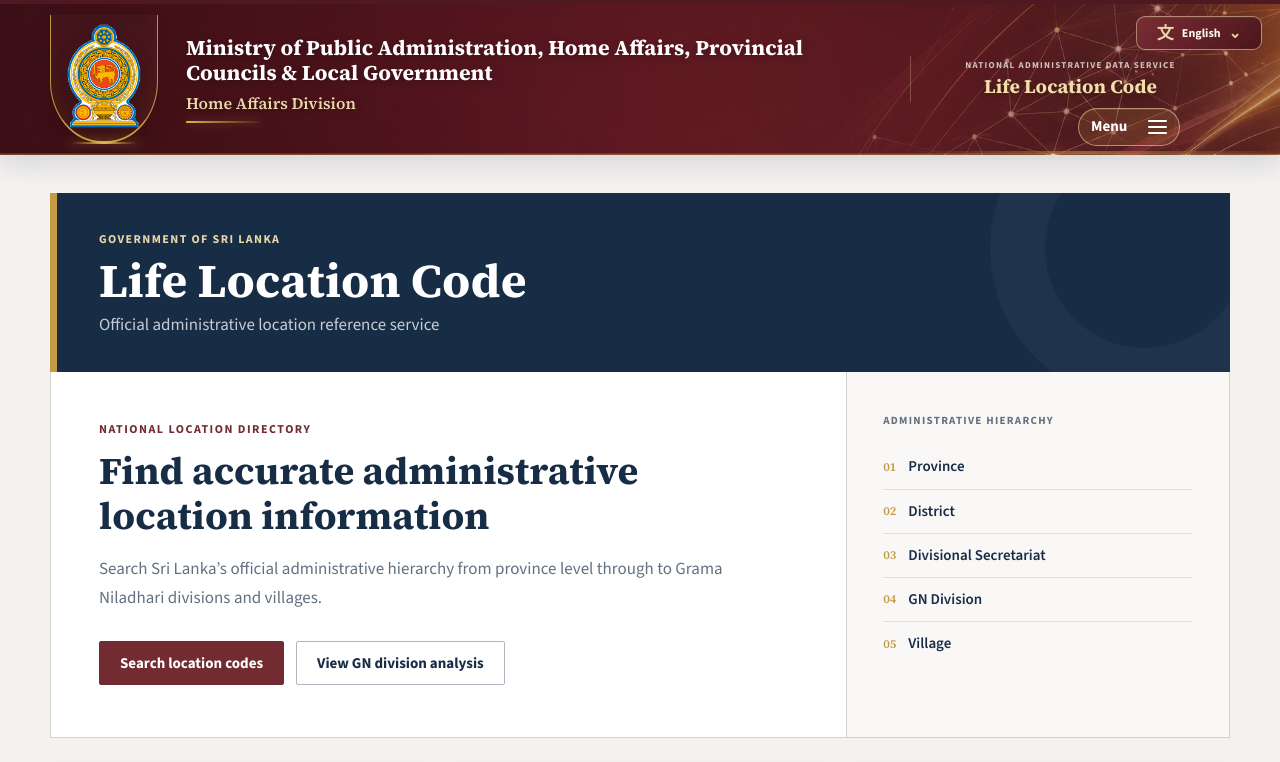
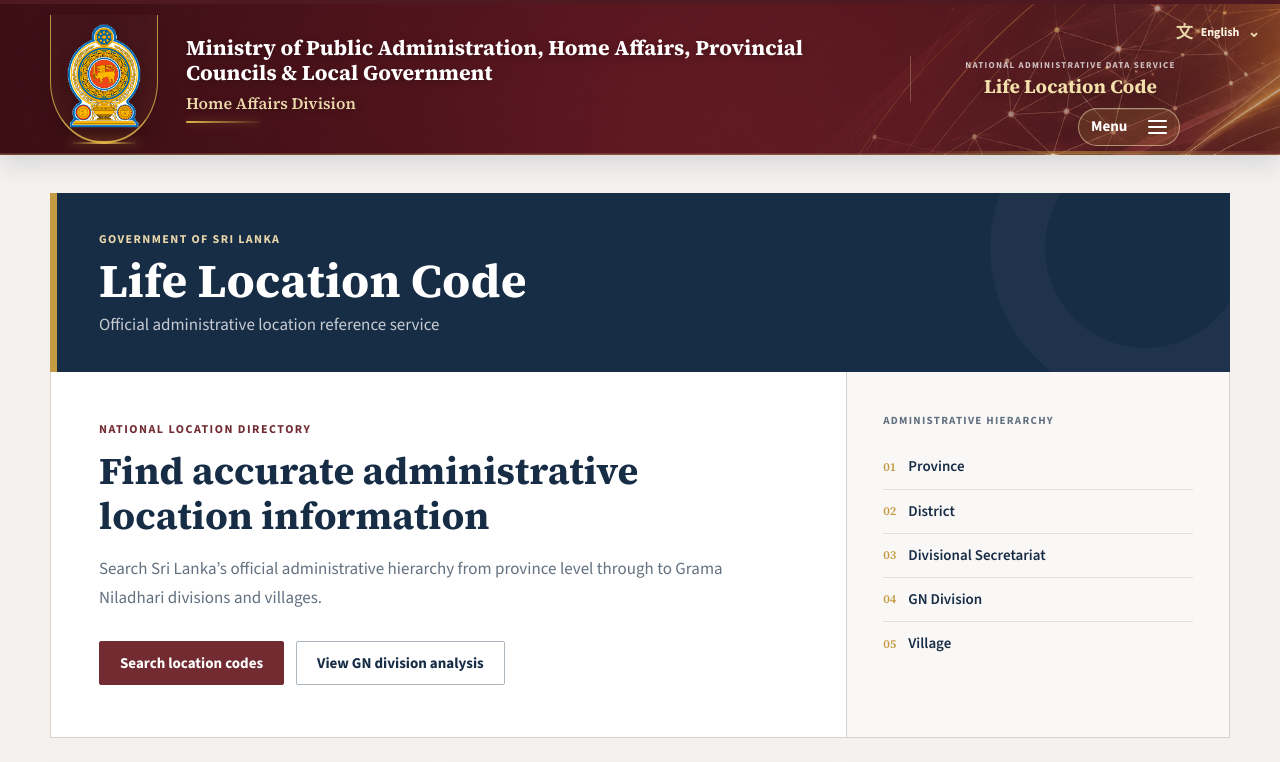
Before and after one commit to hiruna-lang/Life-Location-Code-Management-System, a React (Vite) app in the folder frontend/: page / in a window 1280 px wide. Shown: the top 762 px of the page. Built offline with nearby package versions, Linux system fonts and the light colour scheme.

Commit message:
simplify language control without container

```diff
--- a/frontend/src/index.css
+++ b/frontend/src/index.css
@@ -315,17 +315,18 @@
   align-items: center;
   justify-content: center;
   color: #fff8e8;
-  background: linear-gradient(135deg, rgba(125,45,54,.94), rgba(72,20,27,.94));
-  border: 1px solid rgba(234,216,170,.58);
-  border-radius: 9px;
-  box-shadow: inset 0 1px 0 rgba(255,255,255,.07);
-  backdrop-filter: blur(12px);
+  background: transparent;
+  border: 0;
+  border-bottom: 1px solid transparent;
+  border-radius: 0;
+  box-shadow: none;
+  backdrop-filter: none;
   transition: color .22s ease, background .22s ease, border-color .22s ease, box-shadow .22s ease, transform .22s ease;
 }
 .header-language__trigger {
   gap: 8px;
-  min-width: 126px;
-  padding: 5px 10px;
+  min-width: auto;
+  padding: 5px 2px;
   font-size: 12px;
   font-weight: 700;
 }
@@ -346,9 +347,9 @@
 .header-language__trigger:hover,
 .header-language__trigger.is-open {
   color: #fff;
-  background: linear-gradient(135deg, #91414a, #5b2028);
-  border-color: #d8b65f;
-  box-shadow: 0 8px 18px rgba(0,0,0,.18);
+  background: transparent;
+  border-bottom-color: #d8b65f;
+  box-shadow: none;
   transform: translateY(-1px);
 }
 .header-language__menu {
@@ -1079,7 +1080,7 @@
     left: auto;
     transform: none;
   }
-  .header-language__trigger { min-width: 112px; padding-inline: 8px; font-size: 11px; }
+  .header-language__trigger { min-width: auto; padding-inline: 2px; font-size: 11px; }
   .government-brand { gap: 14px; }
   .government-emblem-frame {
     flex-basis: 72px;
```
